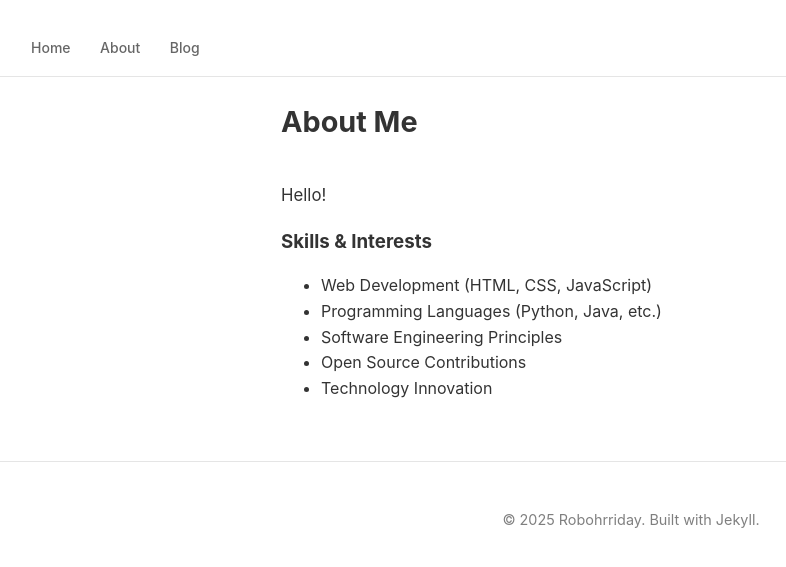
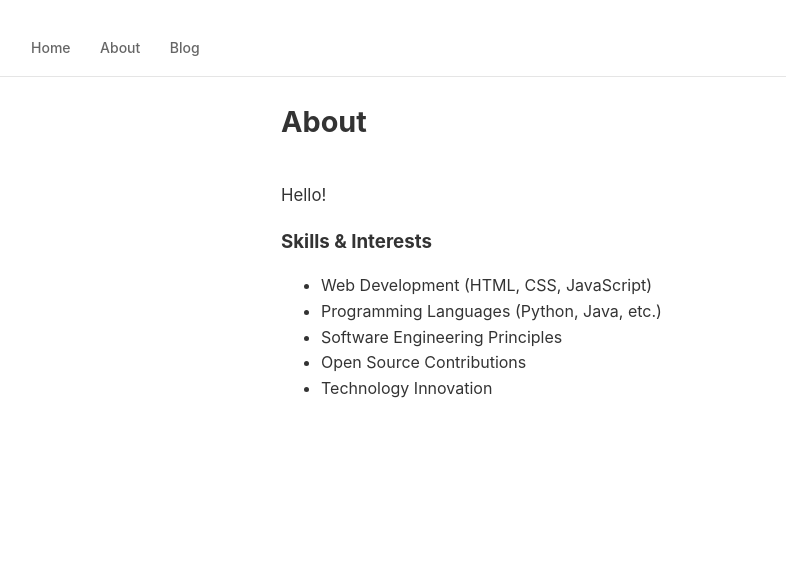
Before and after one commit to Robohrriday/Robohrriday.github.io, a Jekyll site: the page built from about.html, in a window 1280 px wide. Shown: the top 567 px of the page, without its empty margins (9-795 px from the left). Built offline with Jekyll 4.4.1, drawn with Linux system fonts in a browser that asks for light colours.

Commit message:
more minor edits

```diff
--- a/_layouts/default.html
+++ b/_layouts/default.html
@@ -20,12 +20,6 @@
         <main class="wrap">
             {{ content }}
         </main>
-
-        <footer class="footer">
-            <div class="wrap">
-                <p>&copy; {{ 'now' | date: "%Y" }} {{ site.author }}. Built with Jekyll.</p>
-            </div>
-        </footer>
     </div>
 </body>
 </html>
--- a/about.html
+++ b/about.html
@@ -4,7 +4,7 @@
 description: Learn more about me and my work
 ---
 
-<h2>About Me</h2>
+<h2>About</h2>
 
 <div class="about">
     <p>Hello!</p>
```
Also changed, not shown: index.html (+6 -4 lines).
